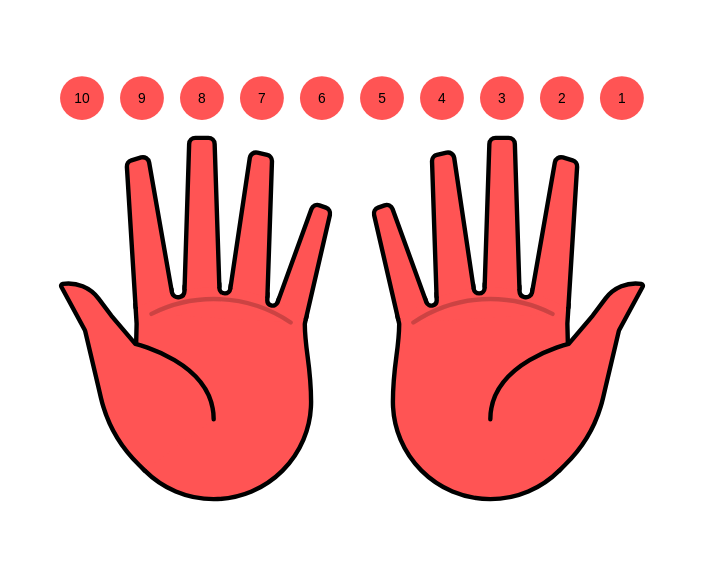
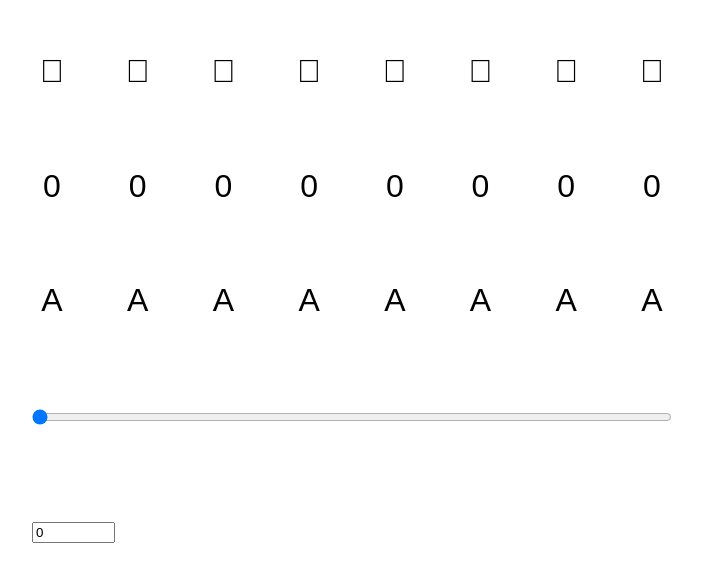
Before and after one commit to robstarbuck/finbin, a React (Create React App) app: page / in a window 1280 px wide. Shown: the part 101-682 px from the top of the page, without its empty margins (288-990 px from the left). Built offline with nearby package versions, Linux system fonts and the light colour scheme; a web font is replaced by a local one.

Commit message:
base-demo introduced

```diff
--- a/src/App.tsx
+++ b/src/App.tsx
@@ -1,5 +1,6 @@
 import React, { useState } from "react";
 import "./App.css";
+import { BinaryDemo } from "./components/base-demo";
 import { HandsFor } from "./components/hands-for";
 
 const App = () => {
@@ -12,7 +13,13 @@ const App = () => {
 
   return (
     <div className="App">
-      <HandsFor type="binary" />
+      <BinaryDemo />
+    </div>
+  );
+
+  return (
+    <div className="App">
+      <HandsFor type="love-hate" />
     </div>
   );
 };
--- /dev/null
+++ b/src/components/base-demo.css
@@ -0,0 +1,29 @@
+.base-demo {
+  height: 640px;
+  width: 640px;
+  display: flex;
+  flex-direction: column;
+  justify-content: space-evenly;
+  font-size: 200%;
+}
+
+.base-demo input {
+  margin: 0;
+}
+
+.row {
+  display: flex;
+  justify-content: space-between;
+}
+
+.row span {
+  width: 40px;
+  height: 40px;
+  text-align: center;
+  font-weight: 800;
+  transition: font-weight 600ms;
+}
+
+.row span.isPadding {
+  font-weight: 100;
+}
--- /dev/null
+++ b/src/components/base-demo.tsx
@@ -0,0 +1,79 @@
+import React, { ChangeEventHandler, FC, ReactNode, useState } from "react";
+import "./base-demo.css";
+import cn from "classnames";
+
+interface ValuesProps {
+  from: string;
+  padding?: number;
+  renderValue?: (v: string) => ReactNode;
+  isZero?: (v: string) => boolean;
+}
+
+const Values: FC<ValuesProps> = (props) => {
+  const { from, renderValue = (v) => v, padding = 8 } = props;
+
+  const paddedValue = from.padStart(padding, "0");
+  const fromLen = from.length;
+
+  return (
+    <div className="row">
+      {paddedValue.split("").map((v, i) => {
+        const isPadding = padding - i > fromLen || (fromLen === 1 && v === "0");
+        return (
+          <span key={i} className={cn({ isPadding })}>
+            {renderValue(v)}
+          </span>
+        );
+      })}
+    </div>
+  );
+};
+
+const BinaryDemo = () => {
+  const [value, setValue] = useState(0);
+
+  const onChange: ChangeEventHandler<HTMLInputElement> = (e) => {
+    const value = Number(e.currentTarget.value);
+    setValue(value);
+  };
+
+  return (
+    <section>
+      <article>
+        <div className="base-demo">
+          <Values
+            from={value.toString(2)}
+            renderValue={(v) => (v === "0" ? "\uE06B" : v)}
+          />
+          <Values from={value.toString(10)} />
+          <Values
+            from={value.toString(26)}
+            renderValue={(v) =>
+              (parseInt(v, 26) + 10).toString(36).toUpperCase()
+            }
+          />
+          <div>
+            <input
+              value={value}
+              type="range"
+              onChange={onChange}
+              min={0}
+              max={255}
+            />
+          </div>
+          <div>
+            <input
+              value={value}
+              type="number"
+              onChange={onChange}
+              min={0}
+              max={255}
+            />
+          </div>
+        </div>
+      </article>
+    </section>
+  );
+};
+
+export { BinaryDemo };
--- a/src/components/hand.tsx
+++ b/src/components/hand.tsx
@@ -35,26 +35,36 @@ const circleX = [23.891, 71.674, 119.456, 167.238, 215.021];
 // Export
 
 interface Props<V> {
-  fingerPointing: (value: V) => boolean;
+  index?: number;
+  fingerPointing: (value: V, index: number) => boolean;
   values: ReadonlyArray<V | undefined>;
-  onClick: (value: V) => void;
+  onClick: (value: V, index: number) => void;
   isRight: boolean;
 }
 
 const Hand = <V extends unknown>(props: Props<V>): ReactElement => {
-  const { values, fingerPointing, isRight, onClick: onClickProp } = props;
+  const {
+    values,
+    isRight,
+    index: handIndex = 0,
+    fingerPointing,
+    onClick: onClickProp,
+  } = props;
 
   const flipHand = isRight;
   const indexes = isRight ? [4, 3, 2, 1, 0] : [0, 1, 2, 3, 4];
 
   const isDisabled = (index: number) => values[index] === undefined;
 
-  const isPointing = (value: V) => fingerPointing(value);
+  const isPointing = (value: V, index: number) => fingerPointing(value, index);
 
-  const onClick = (value: V) => () => onClickProp(value);
+  const onClick = (value: V, index: number) => () => onClickProp(value, index);
+
+  const absIndex = (index: number) => index + handIndex * 5;
 
   return (
     <svg
+      className="hand"
       viewBox="0 0 239 360"
       xmlns="http://www.w3.org/2000/svg"
       fillRule="evenodd"
@@ -66,10 +76,13 @@ const Hand = <V extends unknown>(props: Props<V>): ReactElement => {
       <title>Hand</title>
       <g>
         <g>
-          {indexes.map((_, index) => {
+          {indexes.map((vIndex, index) => {
             const fName = fingers[index];
             const value = values[index];
-            const onCircleClick = value ? onClick(value) : undefined;
+            const indexOnHands = absIndex(vIndex);
+            const onCircleClick = value
+              ? onClick(value, indexOnHands)
+              : undefined;
             return (
               <Fragment key={index}>
                 <circle
@@ -78,7 +91,9 @@ const Hand = <V extends unknown>(props: Props<V>): ReactElement => {
                   cy={20}
                   r={17.474}
                   className={
-                    value && isPointing(value) ? "highlight" : "lowlight"
+                    value && isPointing(value, indexOnHands)
+                      ? "highlight"
+                      : "lowlight"
                   }
                 />
                 <circle
@@ -111,11 +126,14 @@ const Hand = <V extends unknown>(props: Props<V>): ReactElement => {
           {indexes.map((vIndex, index) => {
             const value = values[vIndex];
             const fingerName = nameFromIndex(index);
+            const indexOnHands = absIndex(vIndex);
             const paths = fingerPaths[fingerName];
-            const pointing = value ? isPointing(value) : false;
+            const pointing = value ? isPointing(value, indexOnHands) : false;
             const closed = !pointing;
 
-            const onFingerClick = value ? onClick(value) : undefined;
+            const onFingerClick = value
+              ? onClick(value, indexOnHands)
+              : undefined;
 
             return (
               <g
--- a/src/components/hands-for.tsx
+++ b/src/components/hands-for.tsx
@@ -1,5 +1,7 @@
 import React, { FC } from "react";
+import { HandsBinary } from "./hands-binary";
 import { HandsDecimal } from "./hands-decimal";
+import { HandsLoveHate } from "./hands-love-hate";
 
 export interface Props {
   params: URLSearchParams;
@@ -22,7 +24,7 @@ const HandsFor: FC<PropsPrivate> = (props) => {
     case "binary":
       return (
         <div className="App">
-          <HandsDecimal params={params} />
+          <HandsBinary params={params} />
         </div>
       );
     case "decimal":
@@ -31,6 +33,12 @@ const HandsFor: FC<PropsPrivate> = (props) => {
           <HandsDecimal params={params} />
         </div>
       );
+    case "love-hate":
+      return (
+        <div className="App">
+          <HandsLoveHate params={params} />
+        </div>
+      );
   }
   return null;
 };
--- /dev/null
+++ b/src/components/hands-love-hate.tsx
@@ -0,0 +1,69 @@
+import React, { FC, useState } from "react";
+import { Hands } from "./hands";
+import { getParams } from "../lib/params";
+import produce from "immer";
+
+interface Props {
+  params: URLSearchParams;
+}
+
+type HandShown = "left" | "right";
+
+const HandsLoveHate: FC<Props> = (props) => {
+  const { params } = props;
+  // eslint-disable-next-line @typescript-eslint/no-unused-vars
+  const { showControls, ...passed } = getParams(params);
+
+  const leftFingers = ["❤️️", "L", "O", "V", "E"];
+  const rightFingers = ["H", "A", "T", "E", "🖤"];
+
+  const [handShown, setHandShown] = useState<HandShown>("left");
+
+  const onClick = (_: string | undefined, index: number) => {
+    setHandShown(index < 5 ? "left" : "right");
+  };
+
+  const fingerPointing = (_: string | undefined, index: number) => {
+    const rightFinger = index > 4;
+    const leftFinger = !rightFinger;
+    if (rightFinger && handShown === "right") {
+      return true;
+    }
+    if (leftFinger && handShown === "left") {
+      return true;
+    }
+    return false;
+  };
+
+  // const onChange = (e: React.ChangeEvent<HTMLInputElement>) => {
+  //   setLetters(Number(e.target.value));
+  // };
+
+  return (
+    <>
+      <Hands
+        {...passed}
+        count={2}
+        rightToLeft={false}
+        onClick={onClick}
+        fingerPointing={fingerPointing}
+        fingerValues={(i) => [leftFingers, rightFingers][i]}
+      />
+      {/* {showControls && (
+        <footer>
+          <label>
+            <input
+              type="number"
+              value={letters}
+              onChange={onChange}
+              min={0}
+              max={maxValue}
+            />
+          </label>
+        </footer>
+      )} */}
+    </>
+  );
+};
+
+export { HandsLoveHate };
--- a/src/components/hands.css
+++ b/src/components/hands.css
@@ -2,7 +2,7 @@ article {
     display: flex;
 }
 
-article > * {
+article > .hand {
     max-width: 320px;
 }
 
--- a/src/components/hands.tsx
+++ b/src/components/hands.tsx
@@ -7,8 +7,8 @@ interface Props<V> {
   yours?: boolean;
   rightToLeft?: boolean;
   fingerValues: (hand: number) => ReadonlyArray<V>;
-  fingerPointing: (finger: V) => boolean;
-  onClick: (finger: V) => void;
+  fingerPointing: (finger: V, index: number) => boolean;
+  onClick: (finger: V, index: number) => void;
 }
 
 const Hands = <V extends unknown>(props: Props<V>): ReactElement => {
@@ -39,6 +39,7 @@ const Hands = <V extends unknown>(props: Props<V>): ReactElement => {
           return (
             <Hand
               key={handIndex}
+              index={handIndex}
               isRight={isRight}
               values={setDirection(values)}
               fingerPointing={fingerPointing}
```
